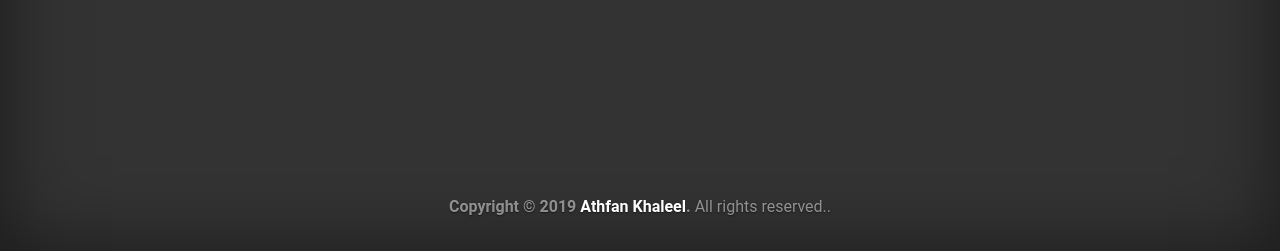
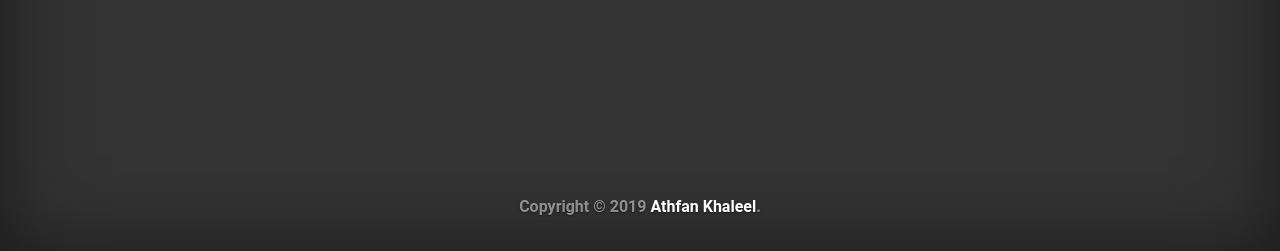
Before and after one commit to athphane/college-timers, a PHP site: page / in a window 1280 px wide. Shown: the part 549-800 px from the top of the page. Run offline with PHP 8.4, Linux system fonts and the light colour scheme.

Commit message:
- Fixed Footer

```diff
--- a/index.php
+++ b/index.php
@@ -51,7 +51,6 @@ include 'timers.php';
               document.write(new Date().getFullYear());
             </script>
             <a href="https://athfan.com"> Athfan Khaleel</a>.
-          </strong> All rights reserved..</p>
       </div>
     </footer>
   </div>
```
